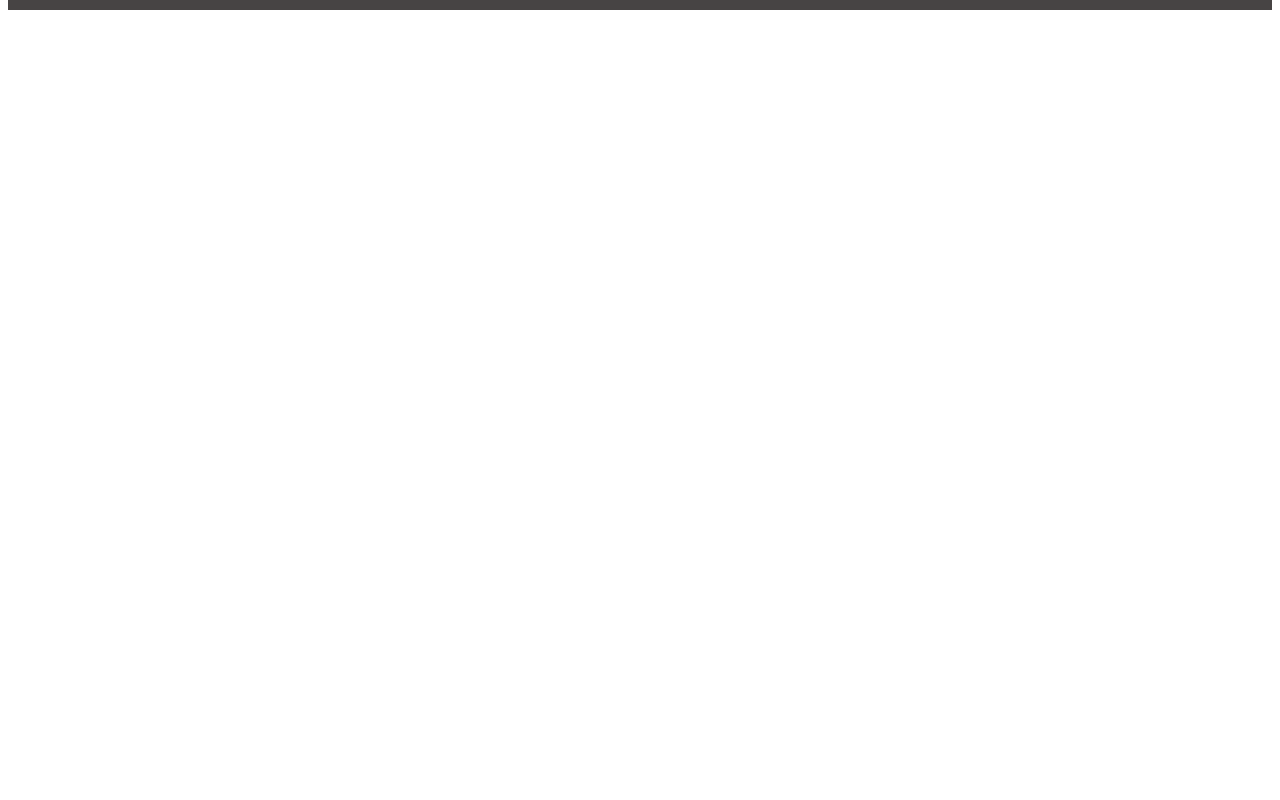
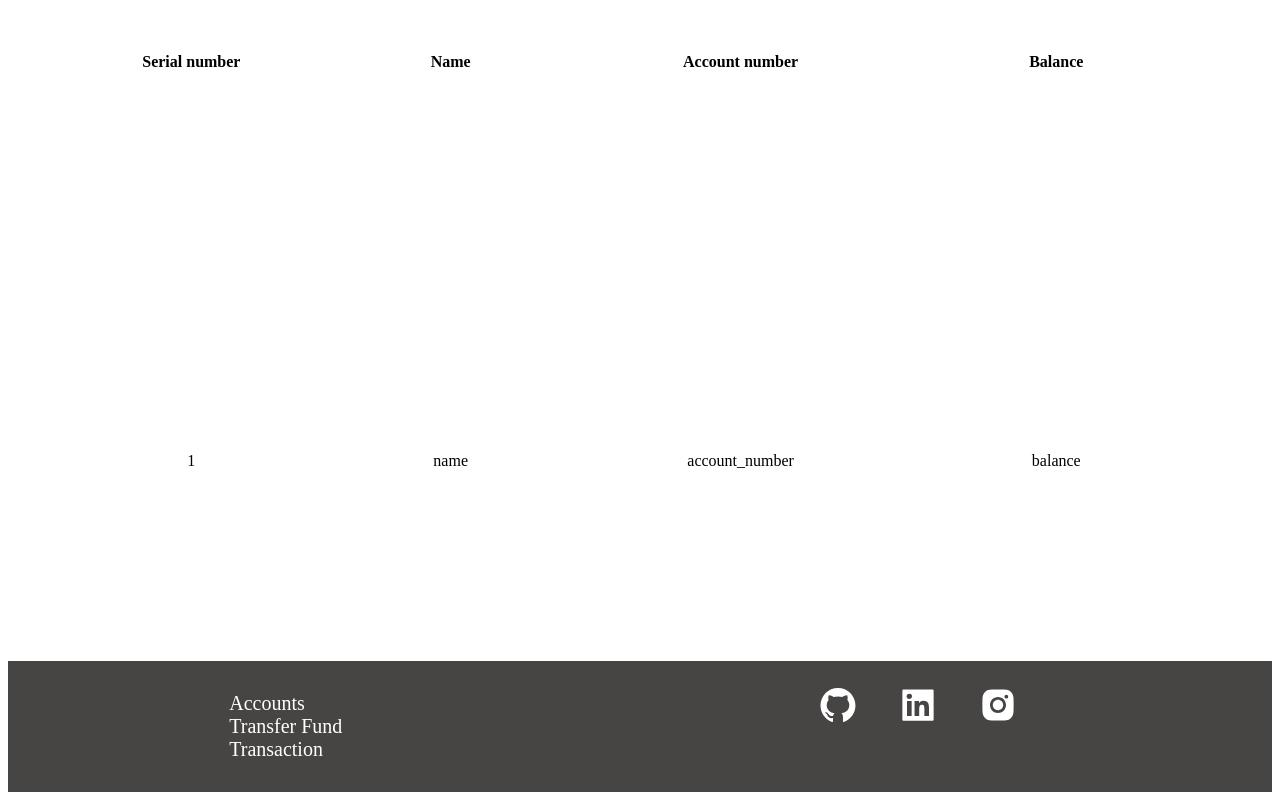
Before and after one commit to Pushpagtm/Spark_bank, a React (Create React App) app: page /customer in a window 1280 px wide. Shown: the part 1524-2324 px from the top of the page. Before the commit the page ends 1542 px from the top, so only its background shows below. Built offline with nearby package versions, Linux system fonts and the light colour scheme.

Commit message:
work on customer page

```diff
--- a/src/App.js
+++ b/src/App.js
@@ -17,9 +17,9 @@ function App() {
       <Service/>
 
         <Routes>
-       <Route path='/customer' Component={Customer}/>
-       <Route path='/transaction' Component={Transactions}/>
-       <Route path='/ moneyTransfer' Component={TransferMoney}/>
+       <Route path='/customer'  element={<Customer/>}/>
+       <Route path='/transaction' element={<Transactions/>}/>
+       <Route path='/ moneyTransfer'element={<TransferMoney/>}/>
 
 
         </Routes>
--- a/src/components/Customer.js
+++ b/src/components/Customer.js
@@ -1,9 +1,22 @@
 import React from 'react';
-
+import '../styles/customer.css';
 function Customer(props) {
     return (
         <div>
-            cnbbshjh
+             <table className='customers_table'>
+        <tr className='headings'>
+          <th>Serial number</th>
+          <th>Name</th>
+          <th>Account number</th>
+          <th>Balance</th>
+        </tr>
+        <tr className='values'>
+              <td>1</td>
+              <td>name</td>
+              <td>account_number</td>
+              <td>balance</td>
+            </tr>
+        </table>
         </div>
     );
 }
--- a/src/components/Footer.js
+++ b/src/components/Footer.js
@@ -1,7 +1,6 @@
 import React from 'react';
 import {AiFillGithub,AiFillLinkedin,AiFillInstagram} from 'react-icons/ai';
 import "../styles/footer.css";
-// import { Link } from 'react-router-dom';
 function Footer(props) {
     return (
         <div>
--- a/src/components/Home.js
+++ b/src/components/Home.js
@@ -3,7 +3,6 @@ import '../styles/home.css';
 function Home(props) {
     return (
         <div>
-
         <div className='container'>
         <div className="left">
                 <div className="title">
--- a/src/components/Navbar.js
+++ b/src/components/Navbar.js
@@ -1,5 +1,6 @@
 import React from 'react';
 import '../styles/navbar.css';
+import { Link } from 'react-router-dom';
 function Navbar(props) {
     return (
         <nav>
@@ -10,9 +11,9 @@ function Navbar(props) {
             </div>
             <div className='pages'>
                 <ul className="lists">
-                    <li className='list-1'><a href='/customer'> Accounts</a></li>
-                    <li className='list-2'><a href='/moneyTransfer'>Transfer funds</a></li>
-                    <li className='list-3'><a href='/transactions'>Transactions</a></li>
+                    <li className='list-1'><Link to='/customer'> Accounts</Link></li>
+                    <li className='list-2'><Link to='/moneyTransfer'>Transfer funds</Link></li>
+                    <li className='list-3'><Link to='/transactions'>Transactions</Link></li>
                 </ul>
             </div>
         </nav>
--- a/src/components/Service.js
+++ b/src/components/Service.js
@@ -3,7 +3,6 @@ import '../styles/service.css';
 import { BsFillFilePersonFill } from 'react-icons/bs';
 import {BiTransfer} from 'react-icons/bi';
 import {FcMoneyTransfer} from 'react-icons/fc';
-// import {serviceData} from '../components/ServiceData';
 function Service({Data}) {
      const ServiceData=[
         {
--- /dev/null
+++ b/src/styles/customer.css
@@ -0,0 +1,14 @@
+.customers_table {
+    width: 90vw;
+    height: 100vh;
+    font-family: 'Poppins';
+
+}
+
+.customers_table tr{
+    text-align: center;
+}
+
+.customers_table td{
+    text-align: center;
+}
```
